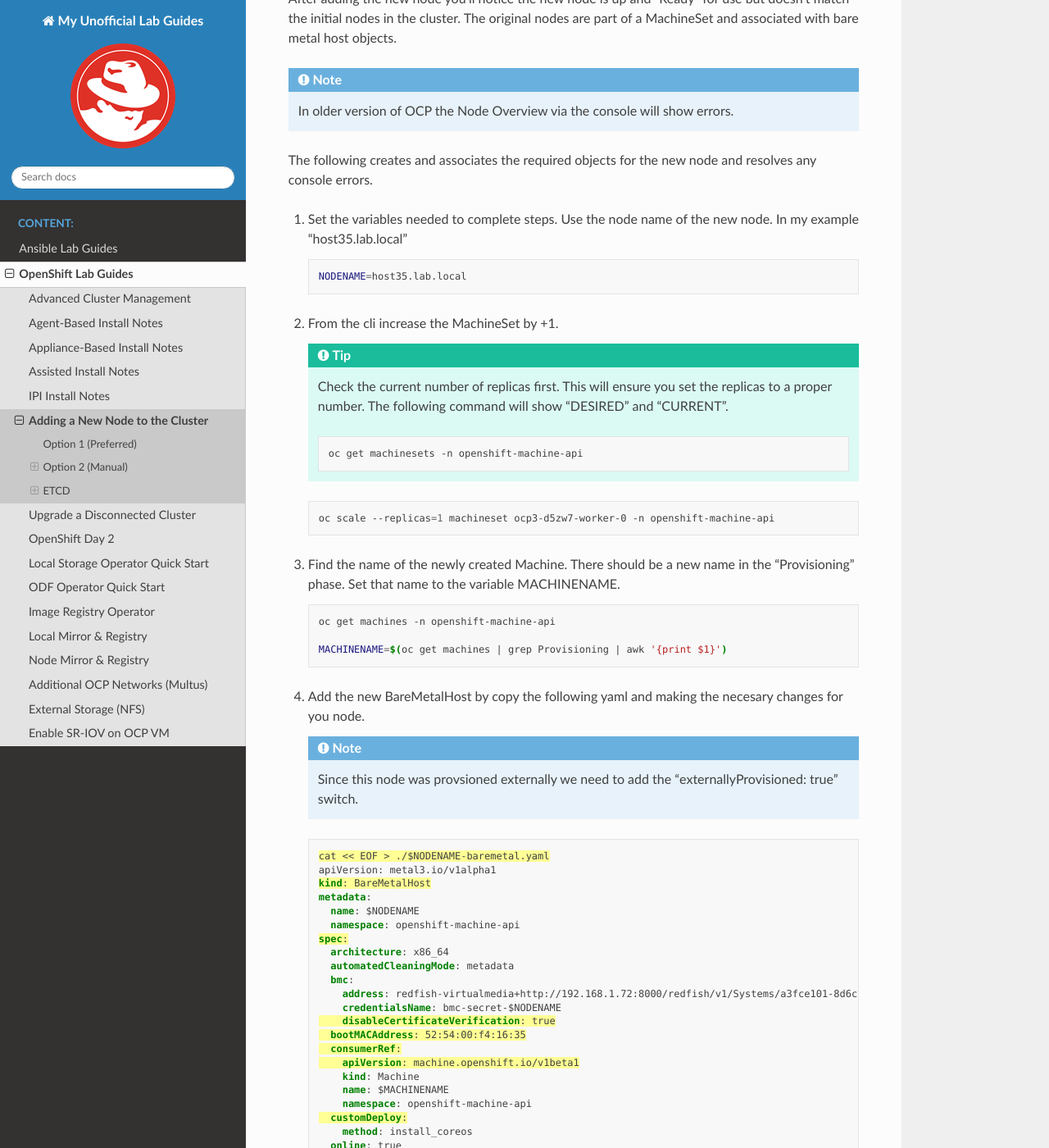
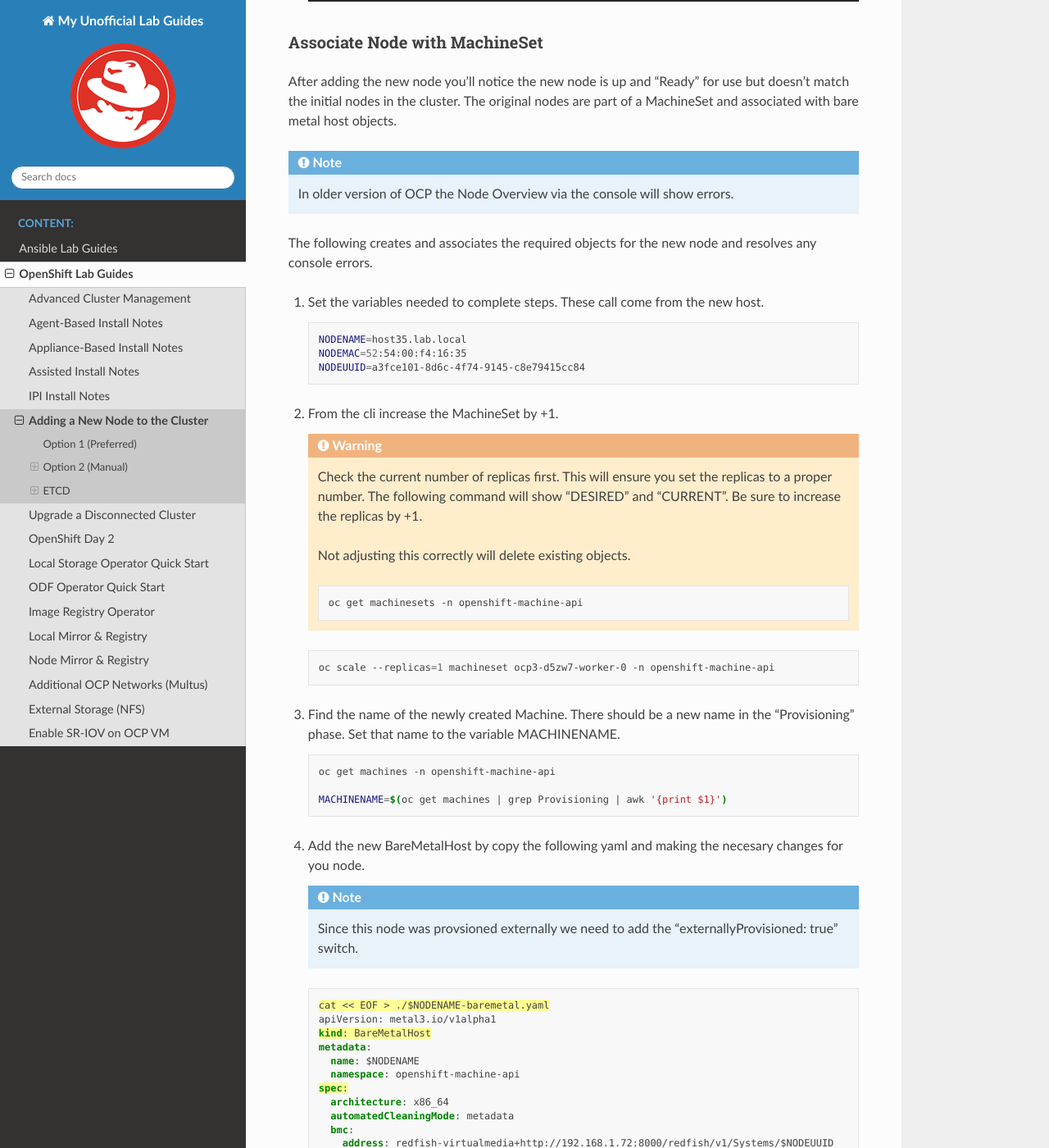
Before and after one commit to vtog/labGuides, a Sphinx documentation site: the page built from source/ocp/add-node.rst, in a window 1280 px wide and 1400 px high, scrolled down 7659 px. Shown: the whole window at 82% size. Built offline with Sphinx 7.4.7 and the Read the Docs theme 3.1.0, drawn with Linux system fonts in a browser that asks for light colours; pages that are not in the unit, such as notebooks, are missing from menus; some of the changed text lies outside the part shown.

Commit message:
another update to  associating node with machineset

```diff
--- a/source/ocp/add-node.rst
+++ b/source/ocp/add-node.rst
@@ -12,6 +12,8 @@
 - BareMetalHost
 
 .. note:: All objects are created in the "openshift-machine-api" namespace.
+
+.. tip:: This method supports Remote Worker Node.
 
 #. Create the BMC authentication secret.
 
@@ -326,18 +328,22 @@
 The following creates and associates the required objects for the new node and
 resolves any console errors.
 
-#. Set the variables needed to complete steps. Use the node name of the new
-   node. In my example "host35.lab.local"
+#. Set the variables needed to complete steps. These call come from the new
+   host.
 
    .. code-block:: bash
 
       NODENAME=host35.lab.local
+      NODEMAC=52:54:00:f4:16:35
+      NODEUUID=a3fce101-8d6c-4f74-9145-c8e79415cc84
 
 #. From the cli increase the MachineSet by +1.
 
-   .. tip:: Check the current number of replicas first. This will ensure you
-      set the replicas to a proper number. The following command will show
-      "DESIRED" and "CURRENT".
+   .. warning:: Check the current number of replicas first. This will ensure
+      you set the replicas to a proper number. The following command will show
+      "DESIRED" and "CURRENT". Be sure to increase the replicas by +1.
+
+      Not adjusting this correctly will delete existing objects.
 
       .. code-block:: bash
 
@@ -375,10 +381,10 @@
         architecture: x86_64
         automatedCleaningMode: metadata
         bmc:
-          address: redfish-virtualmedia+http://192.168.1.72:8000/redfish/v1/Systems/a3fce101-8d6c-4f74-9145-c8e79415cc84
+          address: redfish-virtualmedia+http://192.168.1.72:8000/redfish/v1/Systems/$NODEUUID
           credentialsName: bmc-secret-$NODENAME
           disableCertificateVerification: true
-        bootMACAddress: 52:54:00:f4:16:35
+        bootMACAddress: $NODEMAC
         consumerRef:
           apiVersion: machine.openshift.io/v1beta1
           kind: Machine
@@ -429,6 +435,13 @@
    .. code-block:: bash
 
       BMHUID=$(oc get bmh $NODENAME --template='{{.metadata.uid}}')
+
+   .. warning:: Do not attempt next step until the new BMH object state is
+      "provisioned" or "externally provisioned".
+
+      .. code-block:: bash
+
+         oc get bmh
 
 #. Modify the node to associate it with the BareMetalHost.
 
```
